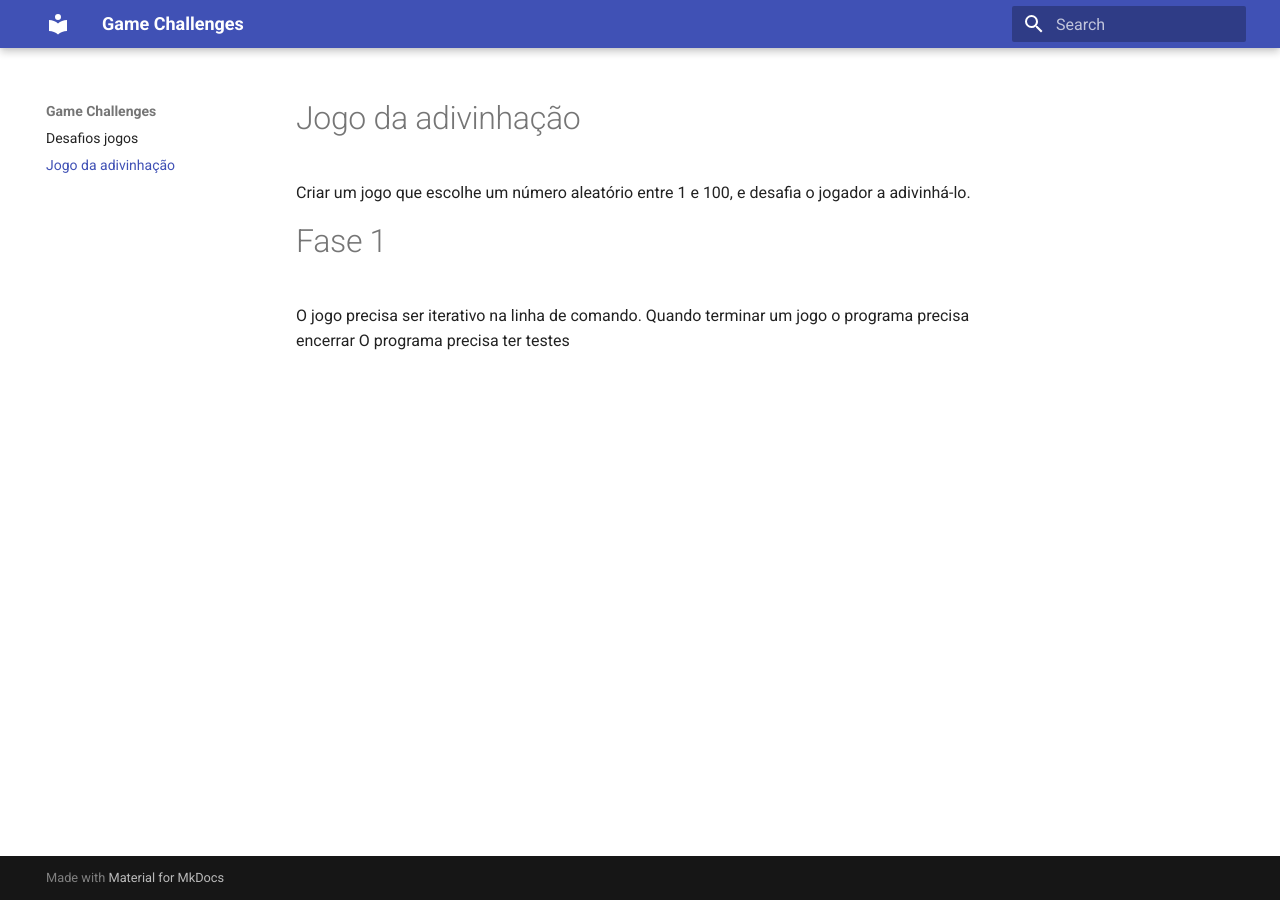
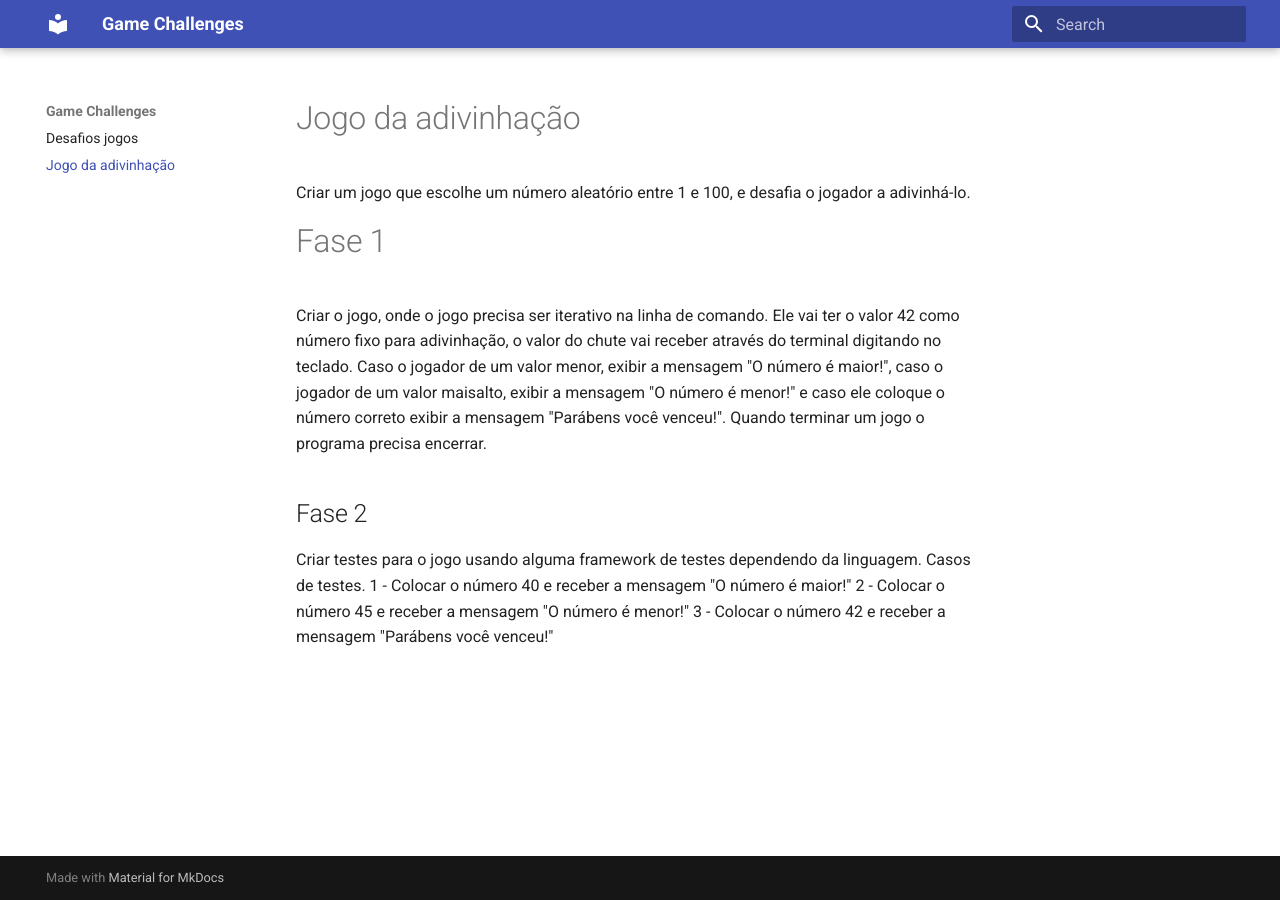
Before and after one commit to jonatasoli/new-code-challenges, an MkDocs documentation site: the page built from docs/divination-game.md, in a window 1280 px wide. Built offline with MkDocs 1.6.1 and Material for MkDocs 9.7.7, drawn with Linux system fonts in a browser that asks for light colours.

Commit message:
divination game challenge 2

```diff
--- a/docs/divination-game.md
+++ b/docs/divination-game.md
@@ -3,6 +3,15 @@
 Criar um jogo que escolhe um número aleatório entre 1 e 100, e desafia o jogador a adivinhá-lo.
 #Fase 1
 
-O jogo precisa ser iterativo na linha de comando.
-Quando terminar um jogo o programa precisa encerrar
-O programa precisa ter testes
+Criar o jogo, onde o jogo precisa ser iterativo na linha de comando.
+Ele vai ter o valor 42 como número fixo para adivinhação, o valor do chute vai receber através do terminal digitando no teclado.
+Caso o jogador de um valor menor, exibir a mensagem "O número é maior!", caso o jogador de um valor maisalto, exibir a mensagem "O número é menor!" e caso ele coloque o número correto exibir a mensagem "Parábens você venceu!".
+Quando terminar um jogo o programa precisa encerrar.
+
+
+## Fase 2
+Criar testes para o jogo usando alguma framework de testes dependendo da linguagem.
+Casos de testes.
+1 - Colocar o número 40 e receber a mensagem "O número é maior!"
+2 - Colocar o número 45 e receber a mensagem "O número é menor!"
+3 - Colocar o número 42 e receber a mensagem "Parábens você venceu!"
```
